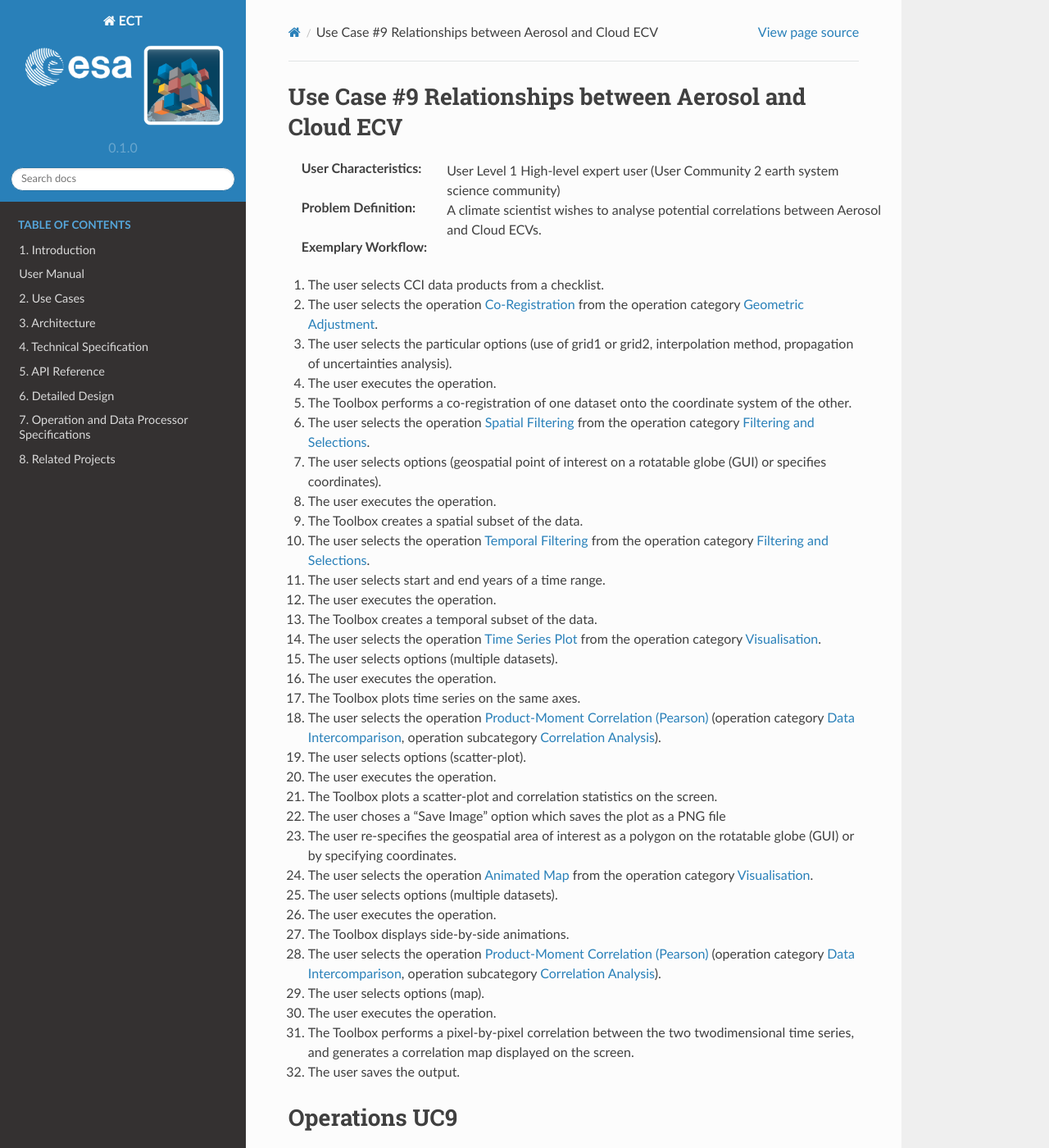
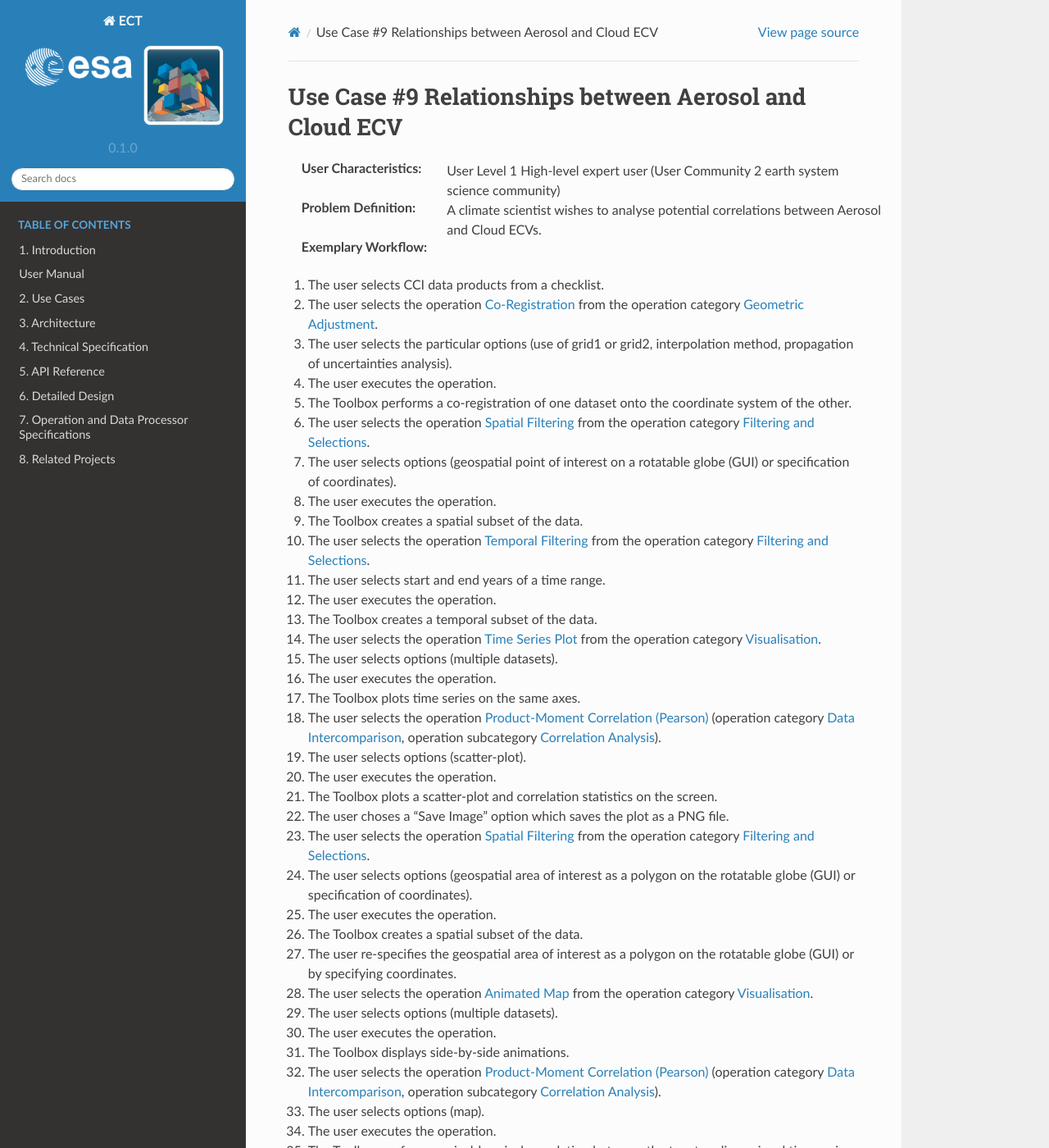
Before and after one commit to CCI-Tools/cate, a Sphinx documentation site: the page built from doc/source/op_specs/use_cases/UC09.rst, in a window 1280 px wide and 1400 px high. Shown: the whole window at 82% size. Built offline with Sphinx 7.4.7 and the Read the Docs theme 2.0.0, drawn with Linux system fonts in a browser that asks for light colours; pages that are not in the unit, such as notebooks, are missing from menus.

Commit message:
had overlooked second "spatial filtering" occurence

```diff
--- a/doc/source/op_specs/use_cases/UC09.rst
+++ b/doc/source/op_specs/use_cases/UC09.rst
@@ -13,7 +13,7 @@
 #.	The user executes the operation.
 #.	The Toolbox performs a co-registration of one dataset onto the coordinate system of the other.
 #.	The user selects the operation :doc:`Spatial Filtering <../filtering_selections/op_spec_spatial-filtering>` from the operation category :doc:`Filtering and Selections <../filtering_selections/op_spec_category_filtering_selections>`.
-#.	The user selects options (geospatial point of interest on a rotatable globe (GUI) or specifies coordinates).
+#.	The user selects options (geospatial point of interest on a rotatable globe (GUI) or specification of coordinates).
 #.	The user executes the operation.
 #.	The Toolbox creates a spatial subset of the data.
 #.	The user selects the operation :doc:`Temporal Filtering <../filtering_selections/op_spec_temporal-filtering>` from the operation category :doc:`Filtering and Selections <../filtering_selections/op_spec_category_filtering_selections>`.
@@ -28,8 +28,14 @@
 #.	The user selects options (scatter-plot).
 #.	The user executes the operation.
 #.	The Toolbox plots a scatter-plot and correlation statistics on the screen.
-#.	The user choses a “Save Image” option which saves the plot as a PNG file
+#.	The user choses a “Save Image” option which saves the plot as a PNG file.
+#.	The user selects the operation :doc:`Spatial Filtering <../filtering_selections/op_spec_spatial-filtering>` from the operation category :doc:`Filtering and Selections <../filtering_selections/op_spec_category_filtering_selections>`.
+#.	The user selects options (geospatial area of interest as a polygon on the rotatable globe (GUI) or specification of coordinates).
+#.	The user executes the operation.
+#.	The Toolbox creates a spatial subset of the data.
+
 #.	The user re-specifies the geospatial area of interest as a polygon on the rotatable globe (GUI) or by specifying coordinates.
+
 #.	The user selects the operation :doc:`Animated Map <../visualisation/op_spec_animated-map>` from the operation category :doc:`Visualisation <../visualisation/op_spec_category_visualisation>`.
 #.	The user selects options (multiple datasets).
 #.	The user executes the operation.
```
